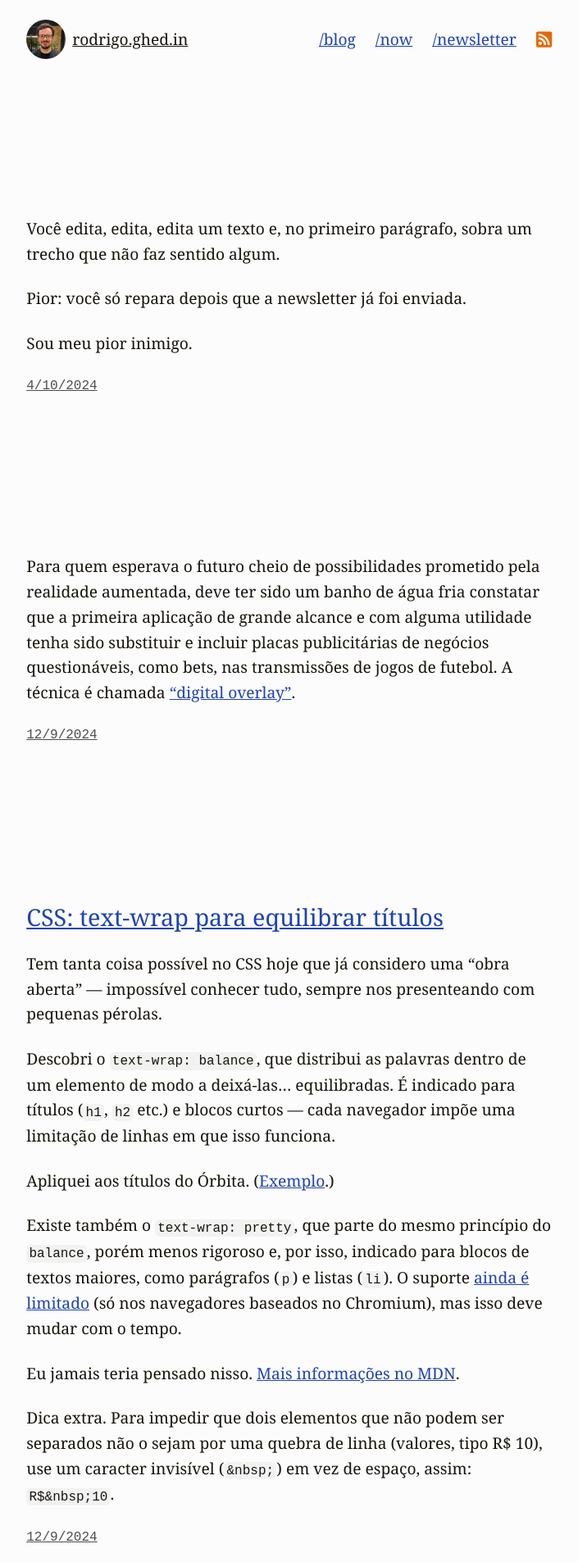
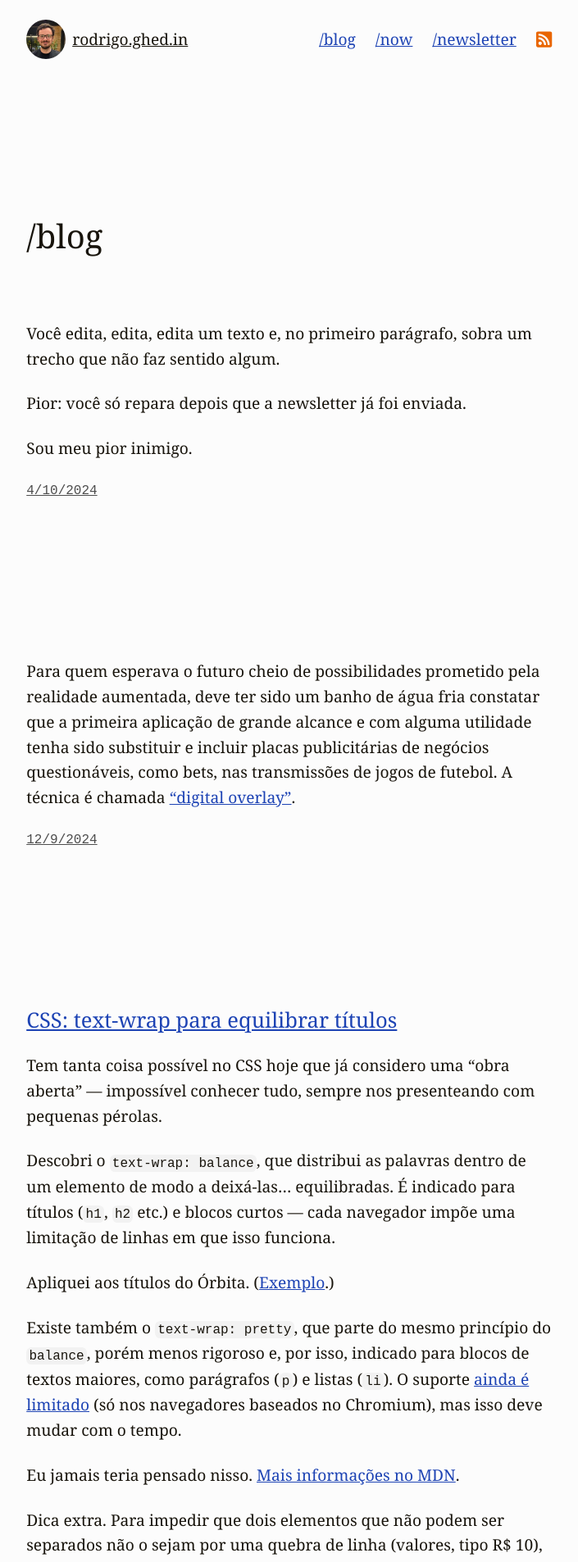
Before and after one commit to rghedin/rodrigoghedin, a Jekyll site: the page built from blog.md, in a window 1280 px wide. Shown: the top 1906 px of the page at 82% size, without its empty margins (286-991 px from the left). Built offline with Jekyll 4.4.1, drawn with Linux system fonts in a browser that asks for light colours; the list of posts is cut into pages by our own code.

Commit message:
Ajusta e padroniza títulos

```diff
--- a/_layouts/blog.html
+++ b/_layouts/blog.html
@@ -3,6 +3,8 @@
 {% include header.html %}
 
 <main class="h-feed">
+
+  {{ content }}
 
     {% for post in paginator.posts %}
 <article class="h-entry {% if post.type == 'image' %}e-image{% elsif post.type == 'quote' %}e-quote{% elsif post.type == 'aside' %}e-aside{% elsif post.type == 'link' %}e-link{% endif %}">
--- a/_layouts/page.html
+++ b/_layouts/page.html
@@ -6,10 +6,10 @@
 
 	<article class="h-entry">
 
-		<h1 class="p-name">{{ page.title }}</h1>
-		<div class="e-content">
+		<h1>{{ page.title }}</h1>
+
 			{{ content }}
-		</div>
+
 
 	</article>
 
--- a/assets/style.css
+++ b/assets/style.css
@@ -16,8 +16,10 @@
 	--fs-0: 1rem;
 	--fs-1: 1.2rem;
 	--fs-2: 1.6rem;
+	--fs-3: 2.5rem;
 
 	--pos-margem-baixo: 1.5rem;
+	--pos-salto-medio: 5rem;
 	--pos-grande-salto: 12rem;
 	--pos-curvada: .4rem;
 }
@@ -82,6 +84,11 @@
 	font-weight: 500;
 	line-height: 1.2;
 	margin-bottom: var(--pos-margem-baixo);
+}
+
+main h1 {
+	font-size: var(--fs-3);
+	margin-bottom: var(--pos-salto-medio);
 }
 
 code {
@@ -159,6 +166,12 @@
  ************/
 .h-entry {
 	margin-bottom: var(--pos-grande-salto);
+}
+
+h1.p-name,
+h2.p-name {
+	font-size: var(--fs-2);
+	margin-bottom: var(--pos-margem-baixo);
 }
 
 .dt-published {
--- a/blog.md
+++ b/blog.md
@@ -7,3 +7,4 @@
  enabled: true
  sort_reverse: true
 ---
+<h1>/blog</h1>
```
Also changed, not shown: _posts/2024/2024-09-12-css-text-wrap.md (+1 -0 lines), index.md (+1 -1 lines).
